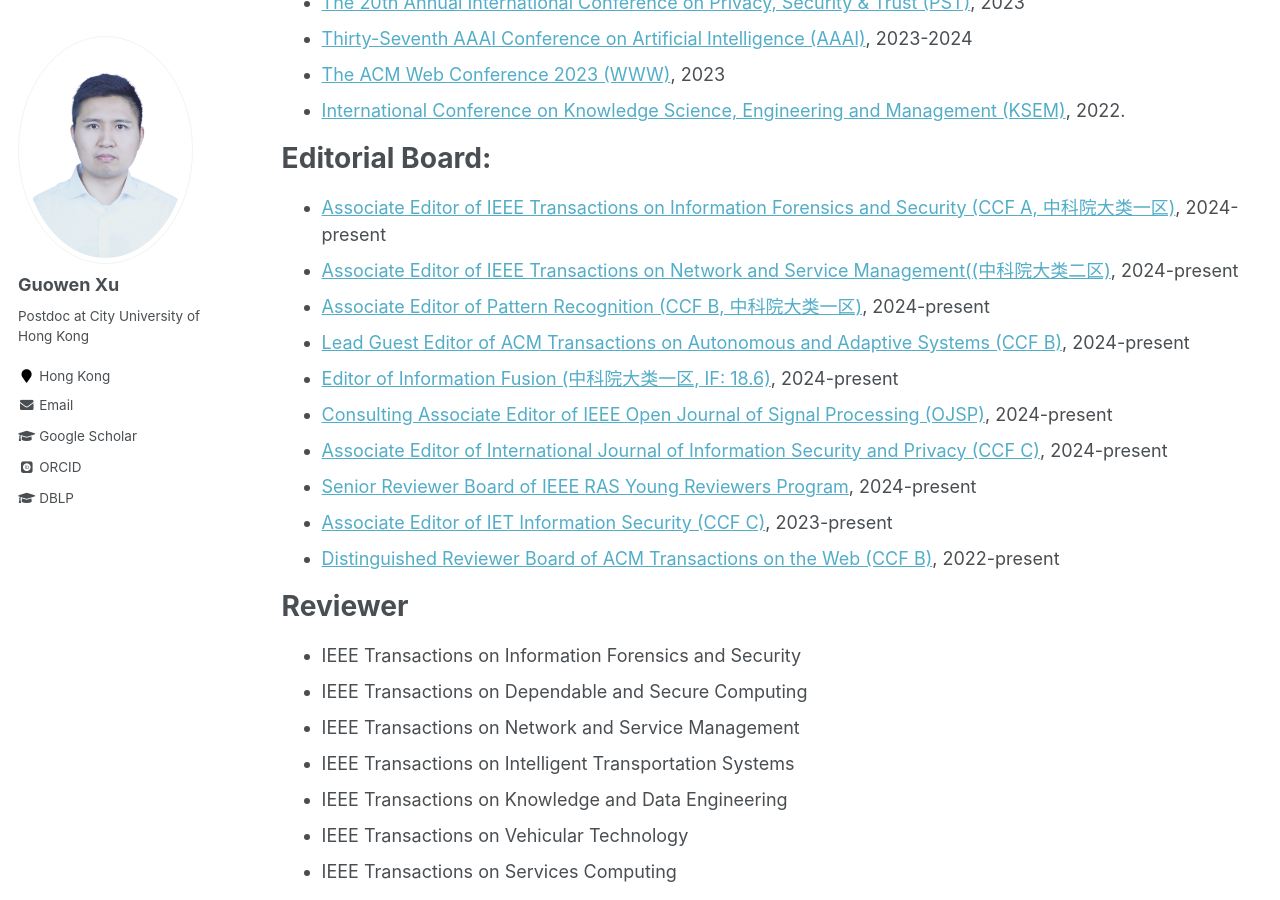
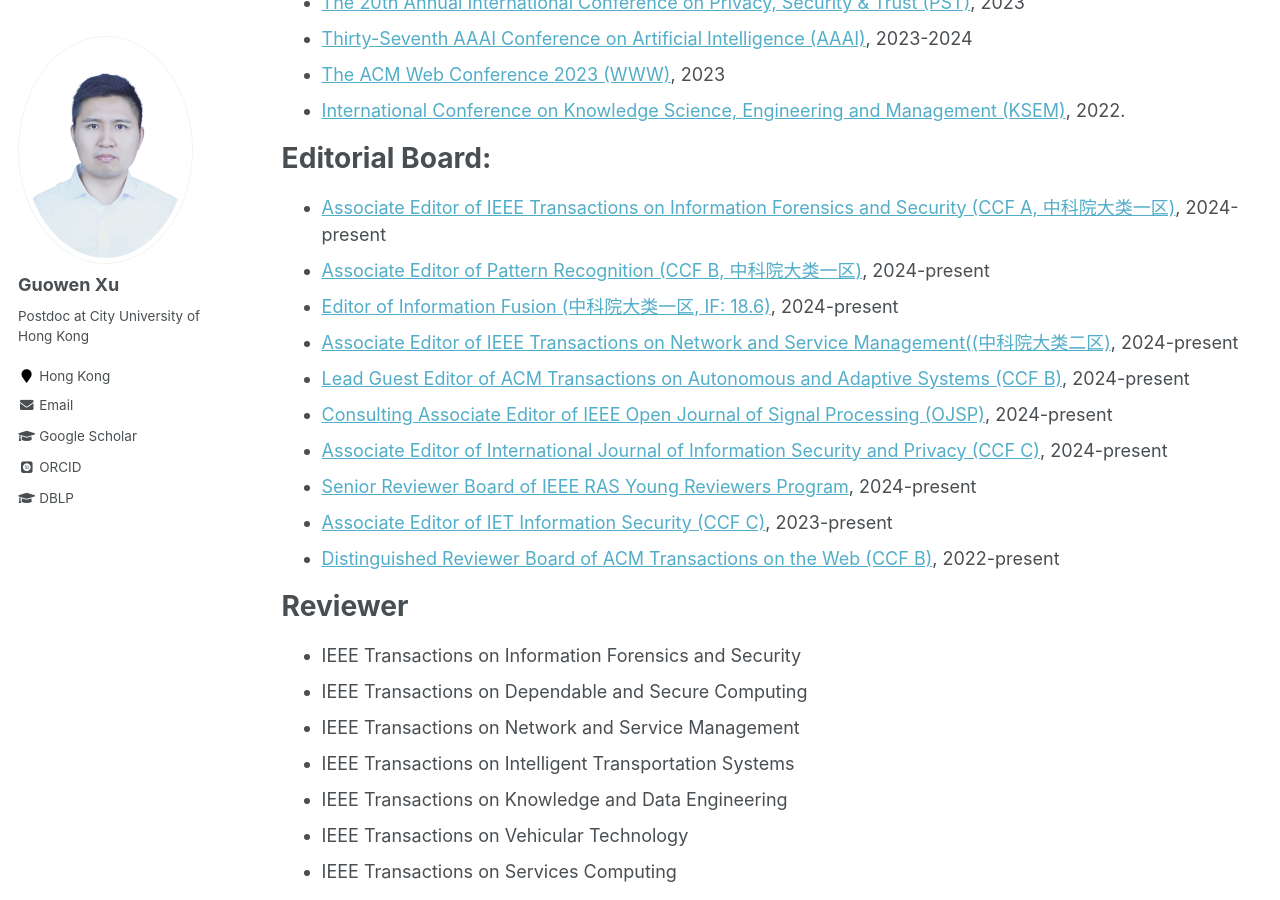
Before and after one commit to Guowen-xu/guowen-xu.github.io, a Jekyll site: the page built from _pages/services.md, in a window 1280 px wide and 900 px high, scrolled down 331 px. Built offline with Jekyll 4.4.1, drawn with Linux system fonts in a browser that asks for light colours; some web fonts are replaced.

```diff
--- a/_pages/services.md
+++ b/_pages/services.md
@@ -17,10 +17,10 @@ Technical Program Committee:
 Editorial Board:
 ======
 * [Associate Editor of IEEE Transactions on Information Forensics and Security (CCF A, 中科院大类一区)](https://signalprocessingsociety.org/publications-resources/ieee-transactions-information-forensics-and-security/editorial-board), 2024-present
+* [Associate Editor of Pattern Recognition (CCF B, 中科院大类一区)](https://www.sciencedirect.com/journal/pattern-recognition/about/editorial-board), 2024-present
+* [Editor of Information Fusion (中科院大类一区, IF: 18.6)](https://www.sciencedirect.com/journal/information-fusion/about/editorial-board), 2024-present
 * [Associate Editor of IEEE Transactions on Network and Service Management((中科院大类二区)](https://www.comsoc.org/publications/journals/ieee-tnsm/ieee-transactions-network-and-service-management-editorial-board), 2024-present
-* [Associate Editor of Pattern Recognition (CCF B, 中科院大类一区)](https://www.sciencedirect.com/journal/pattern-recognition/about/editorial-board), 2024-present
 * [Lead Guest Editor of ACM Transactions on Autonomous and Adaptive Systems (CCF B)](https://dl.acm.org/journal/taas/calls-for-papers), 2024-present
-* [Editor of Information Fusion (中科院大类一区, IF: 18.6)](https://www.sciencedirect.com/journal/information-fusion/about/editorial-board), 2024-present
 * [Consulting Associate Editor of IEEE Open Journal of Signal Processing (OJSP)](https://signalprocessingsociety.org/publications-resources/ieee-open-journal-signal-processing/advisoryeditorial-board), 2024-present
 * [Associate Editor of International Journal of Information Security and Privacy (CCF C)](https://www.igi-global.com/journals/open-access/reviewers/international-journal-information-security-privacy/1096), 2024-present
 * [Senior Reviewer Board of IEEE RAS Young Reviewers Program](https://www.ieee-ras.org/students/young-reviewers-program), 2024-present
```
